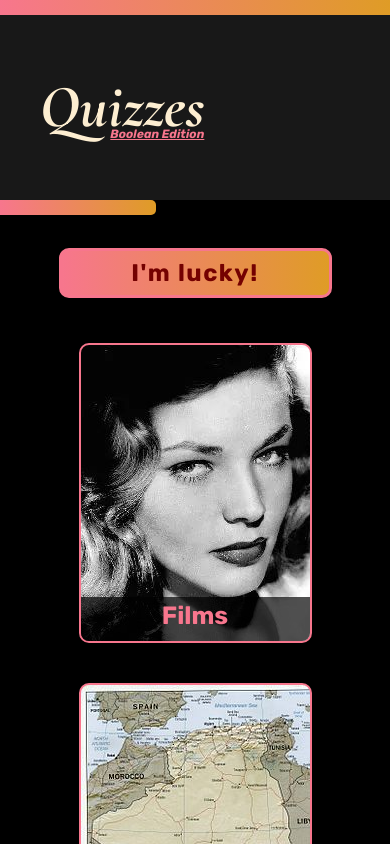
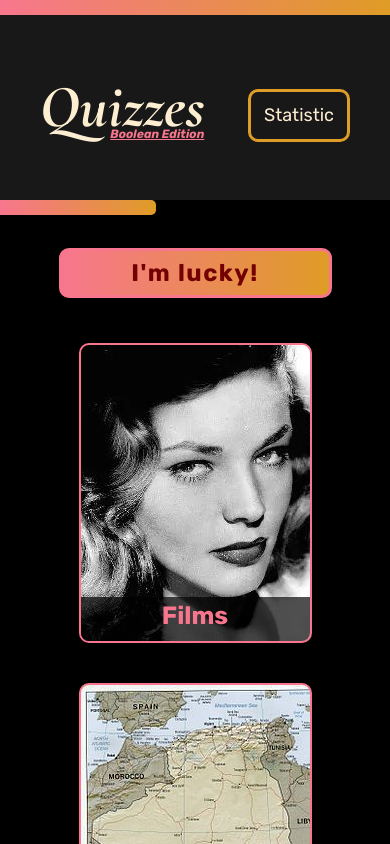
Before and after one commit to ViktorSenyk/quizzes-app, a React (Create React App) app: page / in a window 390 px wide. Shown: the top 844 px of the page. Built offline with nearby package versions, Linux system fonts and the light colour scheme.

Commit message:
add extra btn for mobile version

```diff
--- a/src/components/header/Header.jsx
+++ b/src/components/header/Header.jsx
@@ -17,6 +17,9 @@ function Header() {
           <li className="navigation__item">
             <Link to="/statistic">Statistic</Link>
           </li>
+          <li className="navigation__item_mobile">
+            <Link to="/statistic">Statistic</Link>
+          </li>
         </ul>
       </nav>
     </header>
--- a/src/components/header/header.scss
+++ b/src/components/header/header.scss
@@ -51,6 +51,17 @@
     padding: 5px 30px;
     transition-duration: 0.4s;
 
+    &_mobile {
+      display: none;
+      justify-content: center;
+      align-items: center;
+      border: 3px solid $second-gradient-color;
+      font-size: 18px;
+      border-radius: 10px;
+      padding: 13px;
+      margin-top: 16px;
+    }
+
     &:hover {
       transform: scale(1.3);
 
@@ -61,9 +72,13 @@
   }
 }
 
-
 @media (max-width: 700px) {
   .navigation {
-    display: none;
+    &__item {
+      display: none;
+      &_mobile {
+        display: flex;
+      }
+    }
   }
 }
```
